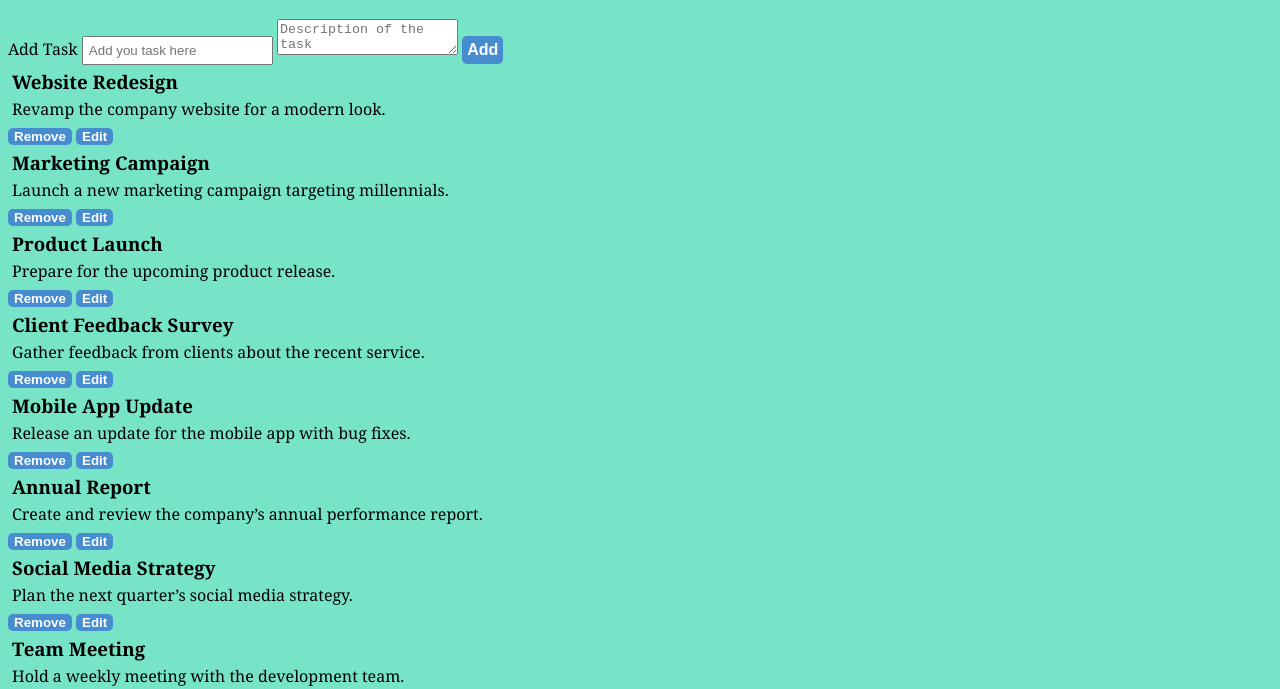
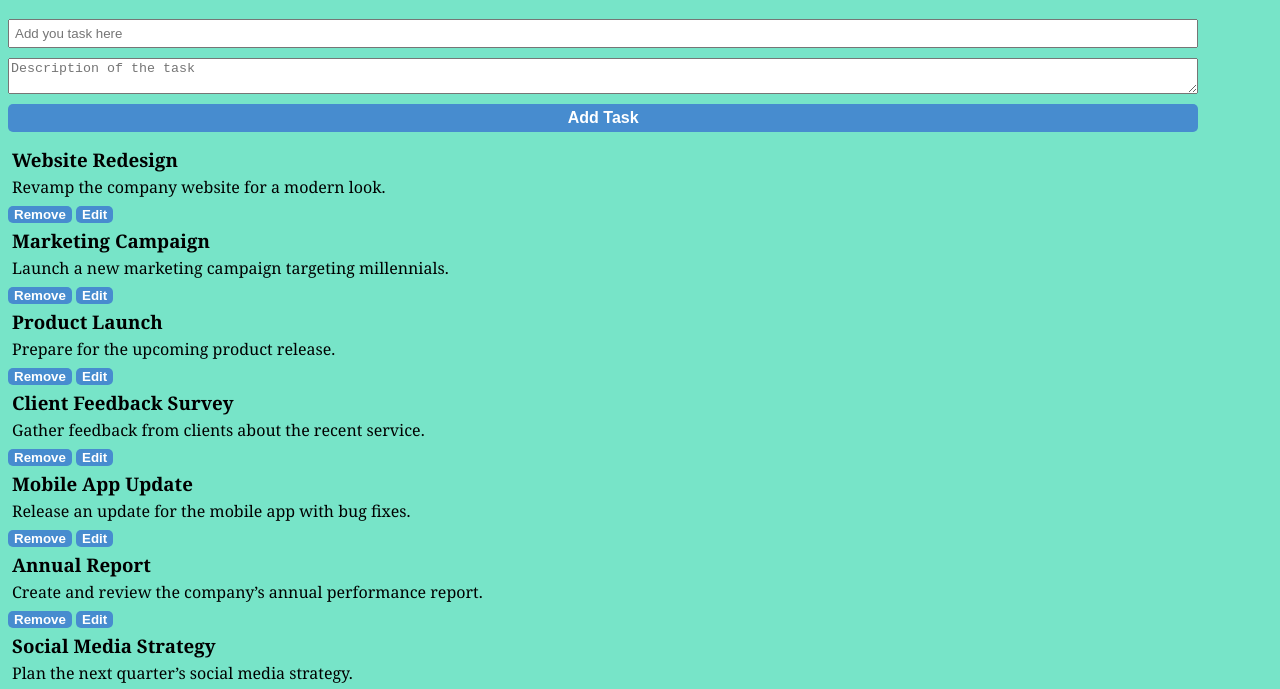
Before and after one commit to zouak-pedro/Simple-To-Do-List-App, a plain HTML site: page index.html in a window 1280 px wide. Shown: the part 67-756 px from the top of the page. Drawn offline with Linux system fonts and the light colour scheme.

Commit message:
update index

```diff
--- a/index.html
+++ b/index.html
@@ -13,10 +13,13 @@
   <div class="title">
     <h1>Task App</h1>
   </div>
-  <label for="task_title">Add Task</label>
-  <input type="text" name="task_title" id="task_title" placeholder="Add you task here">
-  <textarea name="task_description" id="task_description" placeholder="Description of the task"></textarea>
-  <input type="button" value="Add" onclick="newTask()">
+  <div class="head">
+
+    <input type="text" name="task_title" id="task_title" placeholder="Add you task here">
+    <textarea name="task_description" id="task_description" placeholder="Description of the task"></textarea>
+    <input type="button" value="Add Task" onclick="newTask()">
+
+  </div>
 
   <div id="task_list" class="tasklist">
 
```
